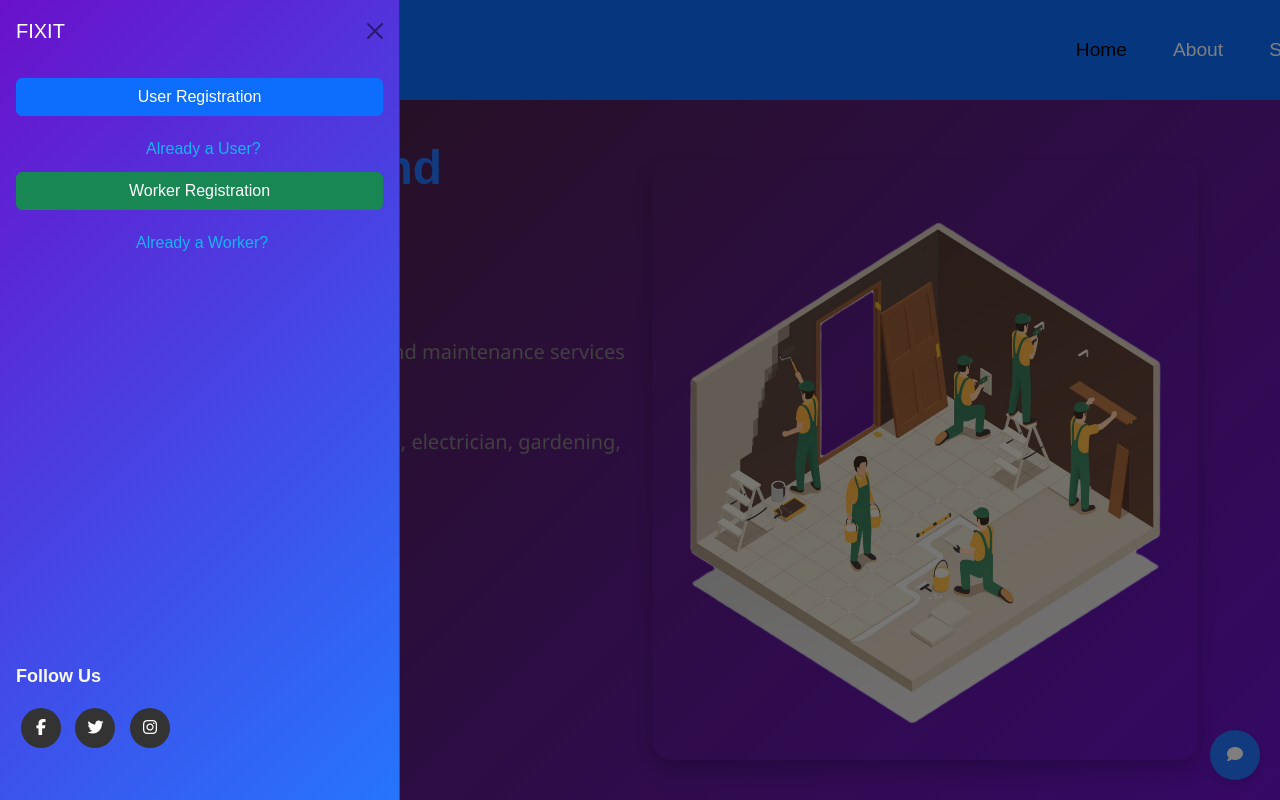
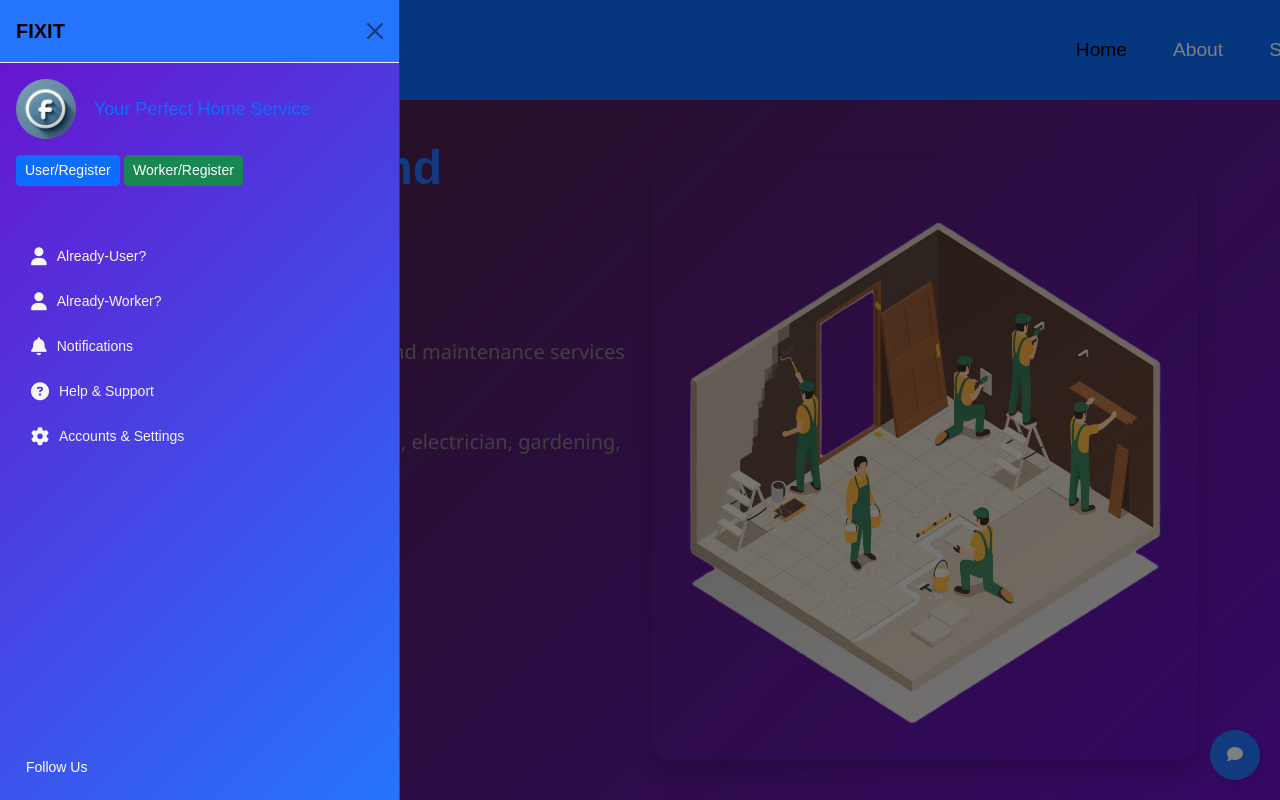
Before and after one commit to Surajksgit/Fixitproject, a Django app: page / in a window 1280 px wide, after a click on "FIXIT". Run offline with Django 5.2, Linux system fonts and the light colour scheme; some libraries are stand-ins or nearby versions.

Commit message:
offcanvs edit

```diff
--- a/mainapp/static/css/style.css
+++ b/mainapp/static/css/style.css
@@ -58,3 +58,6 @@
   .slider_section .img-box img {
     width: 100%;
   }
+
+
+/* -------------------------------------------- */
--- a/mainapp/templates/home.html
+++ b/mainapp/templates/home.html
@@ -65,21 +65,11 @@
         }
 
         /* Offcanvas Styling */
-        .offcanvas {
+        /* .offcanvas {
             background: linear-gradient(135deg, #6a11cb, #2575fc);
             color: white;
         }
-        .alredy-user:hover{
-            color: white;
 
-        }
-        .alredy-worker:hover{
-            color: white;
-
-        }
-        .alredy-user, .alredy-worker{
-            color: #16b5ef;
-        }
         .btn-custom {
             width: 100%;
             padding: 12px;
@@ -94,7 +84,7 @@
         .btn-custom:hover {
             background-color: #6a11cb;
             transform: scale(1.05);
-        }
+        } */
 
         /* Hero Section */
         .slider_section {
@@ -147,35 +137,10 @@
             transform: scale(1.05);
         }
 
-        /* Social Media Links */
-        .social-links a {
-            display: inline-block;
-            width: 40px;
-            height: 40px;
-            background-color: #333;
-            color: white;
-            text-align: center;
-            line-height: 40px;
-            border-radius: 50%;
-            margin: 5px;
-            margin-top: 400px;
-            transition: 0.3s ease;
-        }
 
-        .social-links a:hover {
-            background-color: #007bff;
-            transform: translateY(-3px);
-        }
 
         /* Footer Styling */
-        .footer-col h4 {
-            font-size: 18px;
-            font-weight: 600;
-            margin-bottom: 20px;
-            color: #f8f9fa;
-            position: relative;
-            top: 400px;
-        }
+
 
         @media (max-width: 768px) {
             .navbar-brand {
@@ -300,6 +265,113 @@
 
 
 
+    .offcanvas {
+    background: linear-gradient(135deg, #6a11cb, #2575fc);
+    color: #000;
+    width: 320px;
+}
+
+.offcanvas-header {
+    background-color: #2575fc;
+    border-bottom: 1px solid #eee;
+}
+
+.alredy-user:hover{
+            color: white;
+
+        }
+        .alredy-worker:hover{
+            color: white;
+
+        }
+        .alredy-user, .alredy-worker{
+            color: #16b5ef;
+        }
+
+
+.logo-icon {
+
+    width: 60px; /* Set the width */
+    height: 60px; /* Set the height */
+    border-radius: 50%; /* Makes the image circular */
+    object-fit: cover; /* Ensures the image fills the circle without distortion */
+
+
+
+}
+
+.menu-item {
+    display: flex;
+    align-items: center;
+    padding: 12px 15px;
+    font-size: 14px;
+    color: whitesmoke;
+    text-decoration: none;
+    transition: background 0.2s;
+
+}
+
+.menu-item:hover {
+    background-color:#16b5ef;
+    border-radius: 5px;
+    color: #000;
+}
+
+.menu-item i {
+    font-size: 18px;
+    margin-right: 10px;
+}
+
+.menu-item.disabled {
+    color: #bbb;
+    pointer-events: none;
+}
+
+.footer-col {
+    margin-top: 20px;
+}
+
+.footer-col h6 {
+
+    font-size: 14px;
+    color: white;
+    position: relative;
+    top: 280px;
+    margin-left: 10px;
+}
+
+
+
+.social-links a:hover {
+    color: #000;
+}
+/* Social Media Links */
+.social-links a {
+    display: inline-block;
+    width: 40px;
+    height: 40px;
+    background-color: #333;
+    text-align: center;
+    line-height: 40px;
+    border-radius: 50%;
+    margin: 5px;
+    margin-top: 300px;
+    transition: 0.3s ease;
+    color: #888;
+    font-size: 18px;
+    margin-right: 15px;
+    transition: color 0.2s;
+        }
+
+.social-links a:hover {
+    background-color:#16b5ef;
+    transform: translateY(-3px);
+        }
+
+
+
+
+
 
 
 
@@ -358,33 +430,71 @@
 
 <!-- offcanvas -------------------------->
 
-
-  <div class="offcanvas offcanvas-start" data-bs-backdrop="static" tabindex="-1" id="staticBackdrop" aria-labelledby="staticBackdropLabel" style="background-color: #cdc9f8;">
+<div class="offcanvas offcanvas-start" data-bs-backdrop="static" tabindex="-1" id="staticBackdrop" aria-labelledby="staticBackdropLabel">
     <div class="offcanvas-header">
-      <h5 class="offcanvas-title" id="staticBackdropLabel">FIXIT</h5>
+        <h5 class="offcanvas-title" id="staticBackdropLabel"><b>FIXIT</b></h5>
         <button type="button" class="btn-close" data-bs-dismiss="offcanvas" aria-label="Close"></button>
     </div>
+
     <div class="offcanvas-body">
-      <div class="d-flex flex-column gap-3">
-        <a href="user_reg/" class="btn btn-primary">User Registration</a>
-        <a class="alredy-user" style="text-decoration: none;position: relative; left: 130px; top: 5px;" href="user_login/">Already a User?</a>
-        <a href="workerregister/" class="btn btn-success">Worker Registration</a>
-        <a class="alredy-worker" style="text-decoration: none;position: relative; left: 120px; top: 5px;" href="worker/login/">Already a Worker?</a>
 
+        <div class="special-offer d-flex align-items-center mb-3">
+            <img src="{% static 'images/tab_icon.ico' %}" alt="Offer" class="logo-icon">
+            <div class="ms-2">
+                <p class="mb-0 text-primary" style="font-size: 18px; margin-left: 10px; color: #0799ce;">Your Perfect Home Service</p>
+            </div>
+
+
+        </div>
+            <a href="user_reg/" class="btn btn-primary btn-sm ms-auto">User/Register</a>
+
+            <a href="workerregister/" class="btn btn-success btn-sm ms-auto">Worker/Register</a>
+
+
+        <!-- Menu Options -->
+        <a href="user_login/" class="menu-item mt-5">
+            <i class="fa-solid fa-user"></i>
+            <span>Already-User?</span>
+        </a>
+
+        <a href="worker/login/" class="menu-item ">
+            <i class="fa-solid fa-user"></i>
+            <span>Already-Worker?</span>
+        </a>
+
+        <a href="/notifications" class="menu-item ">
+            <i class="fas fa-bell"></i>
+            <span>Notifications</span>
+        </a>
+
+
+        <a href="/help-support" class="menu-item">
+            <i class="fas fa-question-circle"></i>
+            <span>Help & Support</span>
+
+        </a>
+
+        <a href="/settings" class="menu-item ">
+            <i class="fas fa-cog"></i>
+            <span>Accounts & Settings</span>
+        </a>
+
+
+        <!-- Social Media Links -->
         <div class="footer-col">
-          <h4>Follow Us</h4>
+            <h6>Follow Us</h6>
             <div class="social-links">
                 <a href="https://www.facebook.com/"><i class="fab fa-facebook-f"></i></a>
                 <a href="https://twitter.com/"><i class="fab fa-twitter"></i></a>
                 <a href="https://www.instagram.com/"><i class="fab fa-instagram"></i></a>
-
+            </div>
+        </div>
     </div>
 </div>
 
 
-      </div>
-    </div>
-  </div>
+
+
 
 
     <!-- homepage ---------------------------------->
```
Also changed, not shown: mainapp/static/images/FIXITICON.png (added), mainapp/static/images/homeicon.png (added), mainapp/static/images/tab_icon.ico (added). Lines whose indentation alone changed are shown as unchanged.
